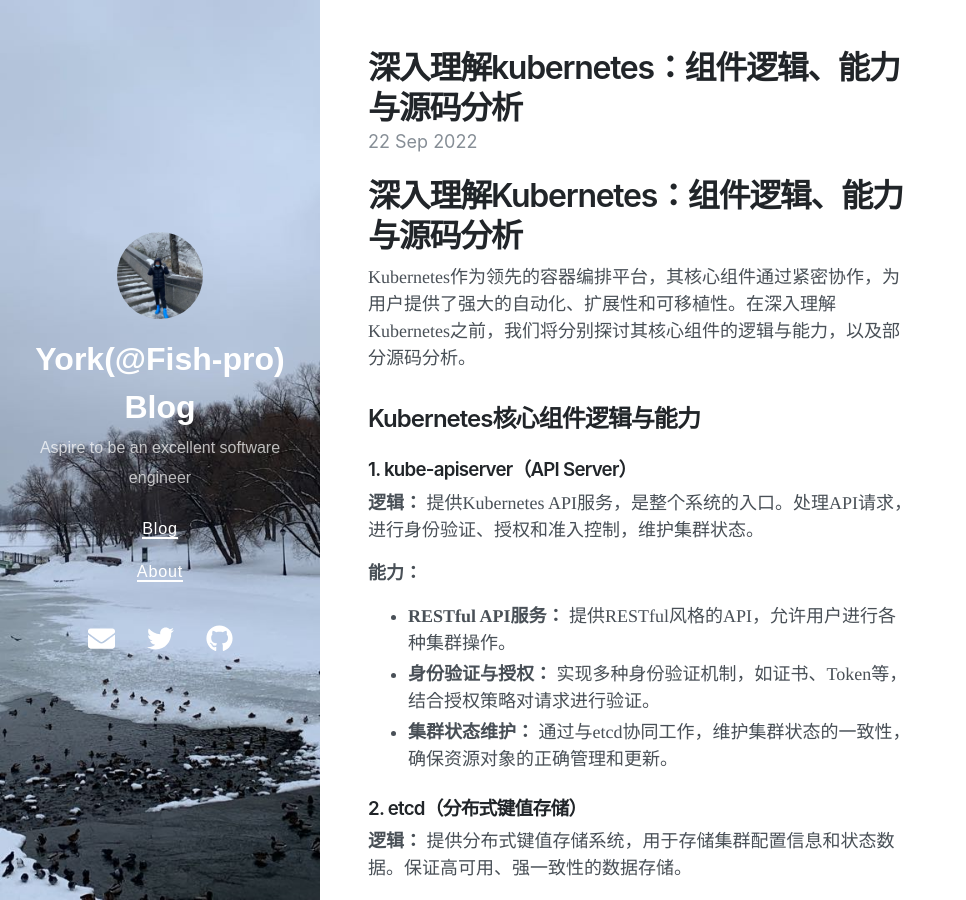
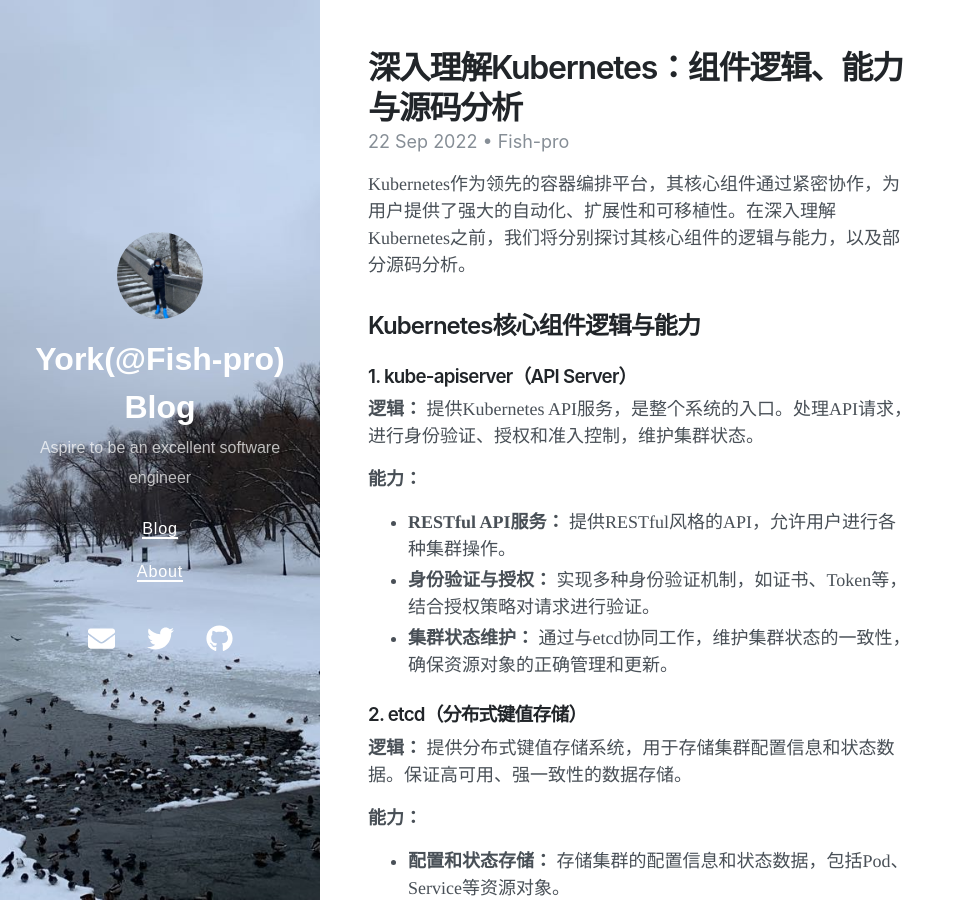
Before and after one commit to Fish-pro/fish-pro.github.io, a Jekyll site: the page built from _posts/2022-09-22-深入理解Kubernetes：组件逻辑、能力与源码分析.md, in a window 1280 px wide and 900 px high. Shown: the whole window, without its empty margins (0-966 px from the left). Built offline with Jekyll 4.4.1, drawn with Linux system fonts in a browser that asks for light colours; nearby versions of some CDN libraries; our own code applies the rules of GitHub Pages for plain Markdown files.

Commit message:
Update 2022-09-22-深入理解Kubernetes：组件逻辑、能力与源码分析.md

```diff
--- a/_posts/2022-09-22-深入理解Kubernetes：组件逻辑、能力与源码分析.md
+++ b/_posts/2022-09-22-深入理解Kubernetes：组件逻辑、能力与源码分析.md
@@ -1,5 +1,11 @@
-# 深入理解Kubernetes：组件逻辑、能力与源码分析
-
+---
+layout: post
+title: 深入理解Kubernetes：组件逻辑、能力与源码分析
+author: Fish-pro
+tags:
+- kubernetes
+date: 2022-09-22 12:56 +0800
+---
 Kubernetes作为领先的容器编排平台，其核心组件通过紧密协作，为用户提供了强大的自动化、扩展性和可移植性。在深入理解Kubernetes之前，我们将分别探讨其核心组件的逻辑与能力，以及部分源码分析。
 
 ## Kubernetes核心组件逻辑与能力
```
